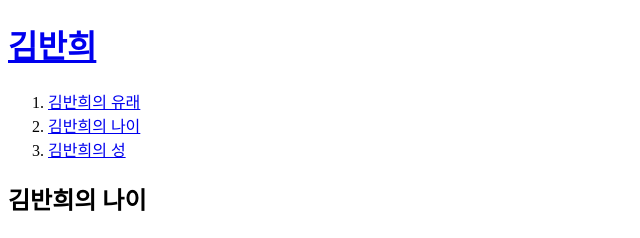
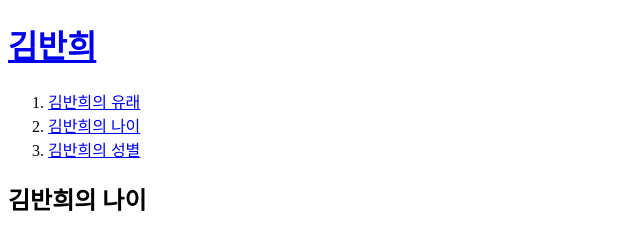
Before and after one commit to limxxle/my-first-web-site, a plain HTML site: page 2.html in a window 1280 px wide. Shown: the top 238 px of the page, 0-640 px from the left. Drawn offline with Linux system fonts and the light colour scheme.

Commit message:
수정수정

```diff
--- a/2.html
+++ b/2.html
@@ -10,7 +10,7 @@
 <ol>
 <li><a href="1.html">김반희의 유래</a></li>
 <li><a href="2.html">김반희의 나이</a></li>
-<li><a href="3.html">김반희의 성</a></li>
+<li><a href="3.html">김반희의 성별</a></li>
 </ol>
 
 
```
